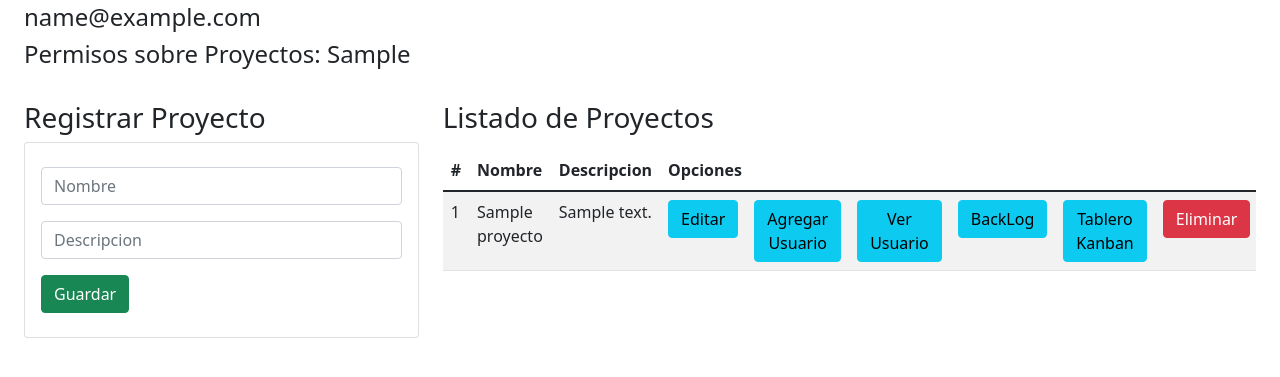
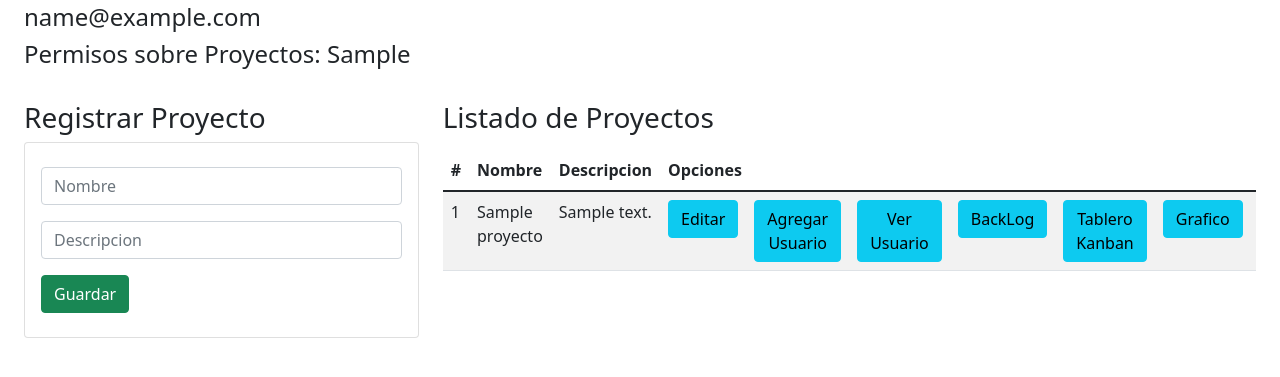
Before and after one commit to vegaalexa/IS2-GRUPO5, a Django app: template is2Proyecto/gestionProyectoApp/templates/proyectoAbm.html in a window 1280 px wide. Shown: the part 133-510 px from the top of the page. Run offline with Django 4.2, Linux system fonts and the light colour scheme; tables that the repository leaves empty hold one stand-in row (values such as "Sample post"); the template is opened without the code that fills it: values that come from a table or form of the project are taken from there, most other values are stand-ins (such as "Sample title", 1, 10 or a date in 2020); some libraries are stand-ins or nearby versions.

Commit message:
Agregamos un boton para ver el grafico

```diff
--- a/is2Proyecto/gestionProyectoApp/templates/proyectoAbm.html
+++ b/is2Proyecto/gestionProyectoApp/templates/proyectoAbm.html
@@ -80,7 +80,6 @@
 							<td>{{forloop.counter}}</td>
 							<td>{{p.nombre}}</td>
 							<td>{{p.descripcion}}</td>
-							<!--td>{{r.descripcion}}</td-->
 							<td><a href="/edicionProyectoAbm/{{email}}/{{p.idProyecto}}" class="btn btn-info btnEditarProyecto">Editar</a></td>
 							<!--agregar usuario-->
 							<td><a href="/asignacionUsuarioProyecto/{{email}}/{{p.idProyecto}}" class="btn btn-info">Agregar Usuario</a></td>
@@ -89,6 +88,7 @@
 							<!-- <td><a href="/verUsuariosAsignadosProyecto/{{email}}/{{p.idProyecto}}" class="btn btn-info">BackLog</a></td> -->
 							<td><a href="/backlog/{{email}}/{{p.idProyecto}}/1" class="btn btn-info">BackLog</a></td>
 							<td><a href="/tableroKanban/{{email}}/{{p.idProyecto}}" class="btn btn-info">Tablero Kanban</a></td>
+							<td><a href="/verGrafico/{{email}}/{{p.idProyecto}}" class="btn btn-info btnGrafico">Grafico</a></td>
                             <td><a href="/eliminarProyectoAbm/{{email}}/{{p.idProyecto}}" class="btn btn-danger
 								btnEliminarProyecto btnEliminacion">Eliminar</a></td>
 
```
